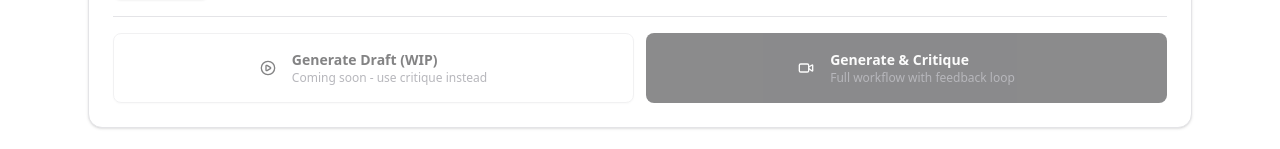
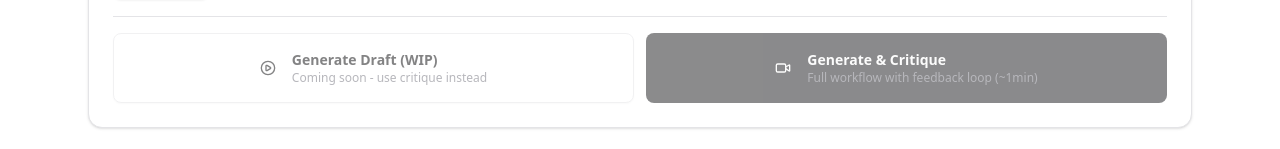
Before and after one commit to downcaster/adprompt, a Next.js app in the folder apps/web/: page / in a window 1280 px wide. Shown: the part 756-905 px from the top of the page. Built offline with nearby package versions, Linux system fonts and the light colour scheme; no server answers.

Commit message:
feat: add time estimate to Generate & Critique button
- Add (~1min) indicator to button description
- Help set user expectations for generation time

```diff
--- a/apps/web/src/app/@components/sections/GenerationControls.tsx
+++ b/apps/web/src/app/@components/sections/GenerationControls.tsx
@@ -98,7 +98,7 @@ export function GenerationControls({
                 <div className="text-left">
                   <div className="font-semibold">Generate & Critique</div>
                   <div className="text-xs font-normal text-muted-foreground">
-                    Full workflow with feedback loop
+                    Full workflow with feedback loop (~1min)
                   </div>
                 </div>
               </>
```
